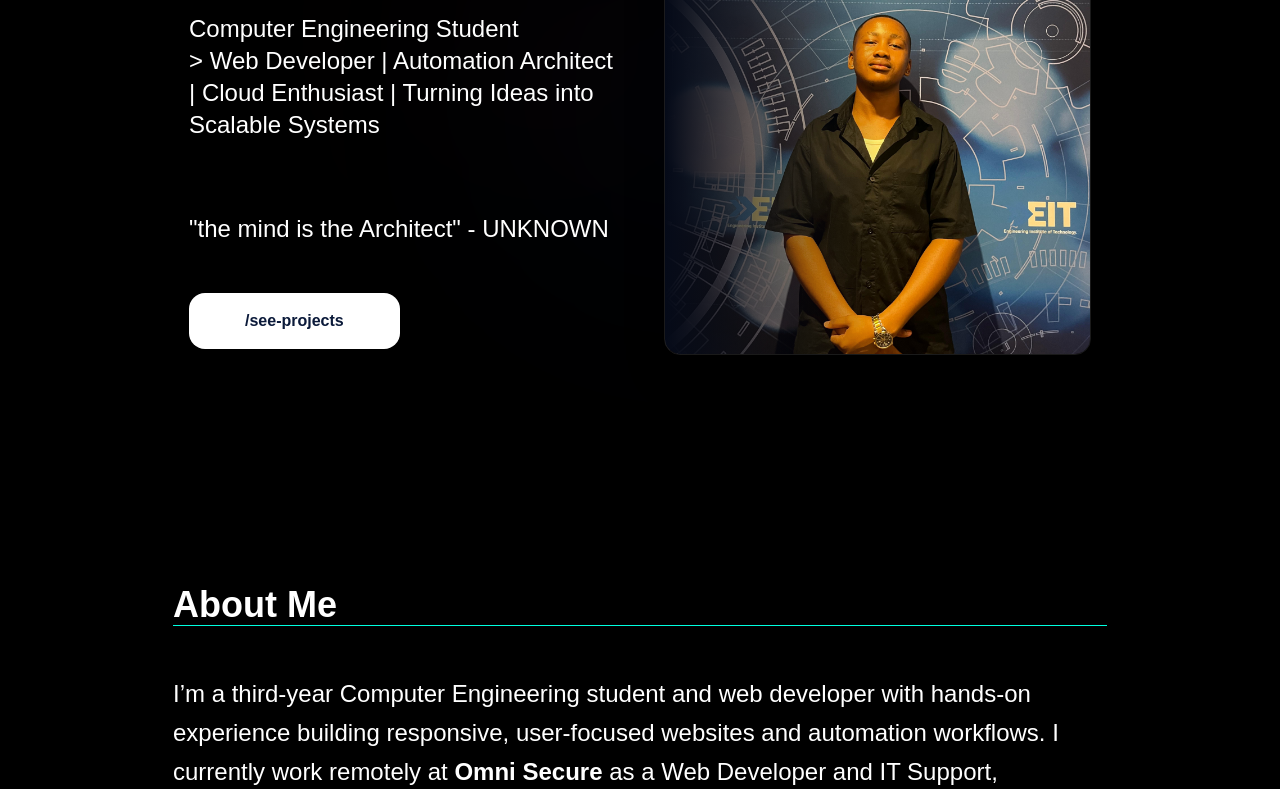
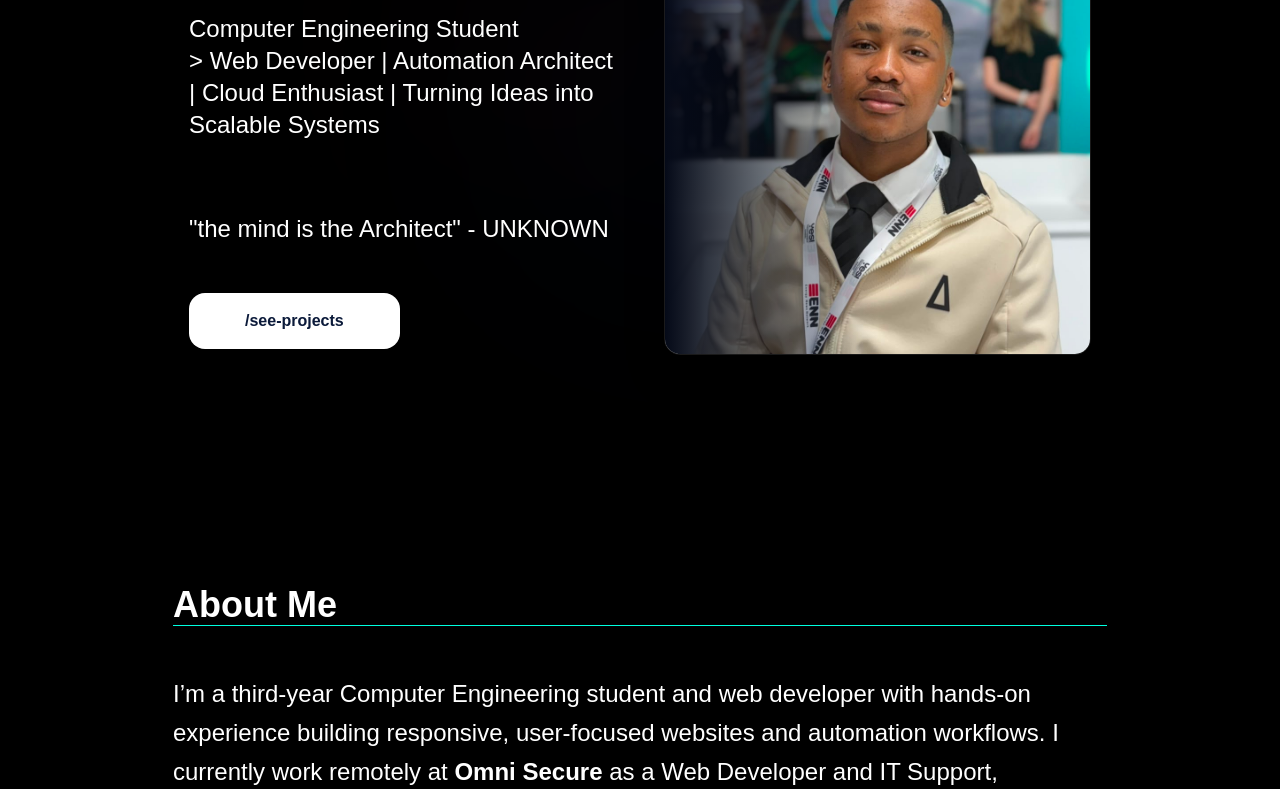
Before and after one commit to graham-drizzy05/PORTFOLIO-SITE, a plain HTML site: page index.html in a window 1280 px wide. Shown: the part 311-1100 px from the top of the page. Drawn offline with nearby package versions, Linux system fonts and the light colour scheme; a web font is replaced by a local one.

```diff
--- a/index.html
+++ b/index.html
@@ -397,7 +397,7 @@
             </div>
             <div class="relative mt-12 lg:mt-0">
                 <div class="relative w-full h-[250px] md:h-[350px] lg:h-[500px] rounded-2xl overflow-hidden shadow-2xl border border-white/10">
-                    <img src="ME.jpeg" alt="Itumeleng Dintwe" class="w-full h-full object-cover object-center">
+                    <img src="FOUNDER.jpeg" alt="Itumeleng Dintwe" class="w-full h-full object-cover object-center">
                     <div class="hidden lg:block absolute inset-0 bg-gradient-to-r from-[#050a18] via-transparent to-transparent"></div>
                     <div class="lg:hidden absolute inset-0 bg-gradient-to-b from-[#050a18] via-transparent to-transparent"></div>
                 </div>
```
Also changed, not shown: FOUNDER.jpeg (added).
